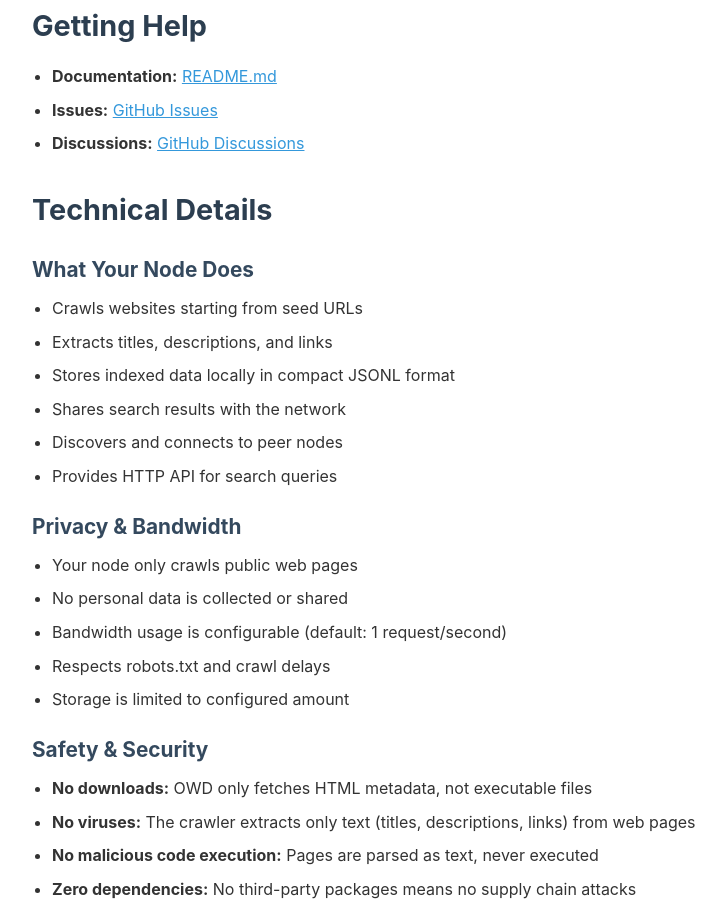
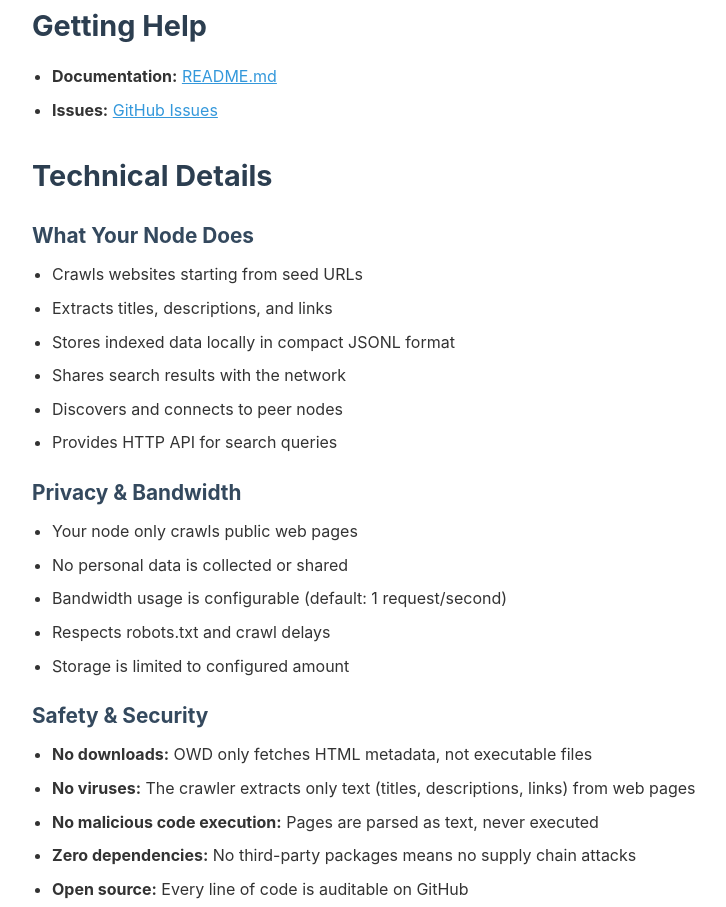
Before and after one commit to iDev-Games/The-Open-Web-Directory, a website: page public/contribute.html in a window 1280 px wide. Shown: the part 4173-5080 px from the top of the page, without its empty margins (68-794 px from the left). Drawn offline with Linux system fonts and the light colour scheme.

```diff
--- a/public/contribute.html
+++ b/public/contribute.html
@@ -227,7 +227,6 @@
       <ul>
         <li><strong>Documentation:</strong> <a href="https://github.com/iDev-Games/The-Open-Web-Directory/blob/master/README.md">README.md</a></li>
         <li><strong>Issues:</strong> <a href="https://github.com/iDev-Games/The-Open-Web-Directory/issues">GitHub Issues</a></li>
-        <li><strong>Discussions:</strong> <a href="https://github.com/iDev-Games/The-Open-Web-Directory/discussions">GitHub Discussions</a></li>
       </ul>
 
       <h2>Technical Details</h2>
```
